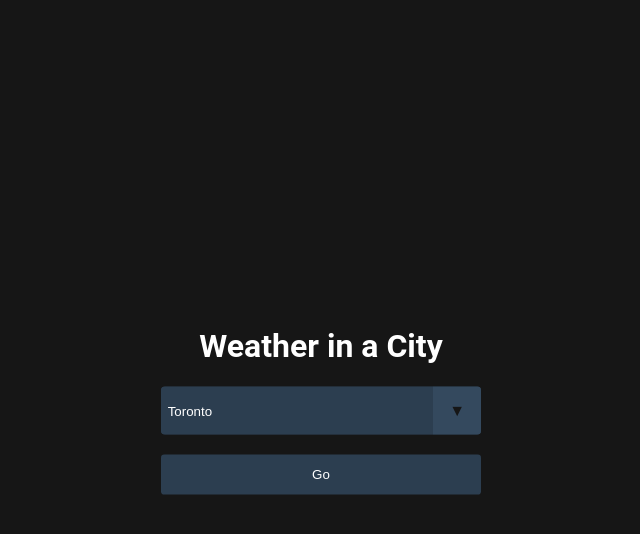
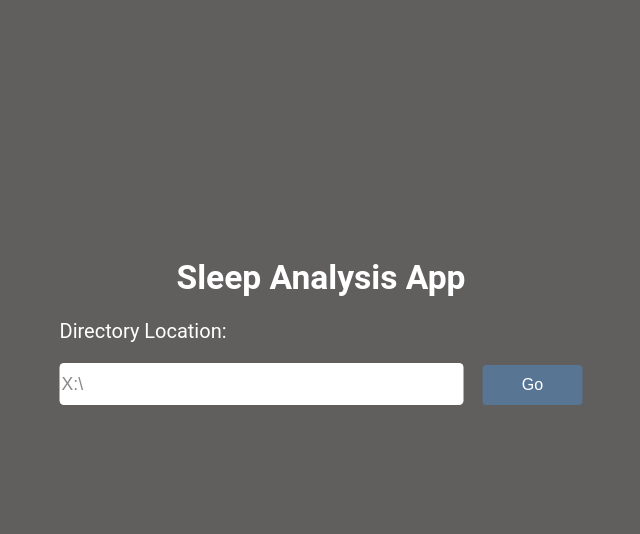
Before and after one commit to cg342/sleep_analysis_app, a Flask app: page / in a window 1280 px wide. Shown: the top 534 px of the page, without its empty margins (319-959 px from the left). Run offline with Flask 2, Linux system fonts and the light colour scheme.

Commit message:
modified front end

```diff
--- a/static/style.css
+++ b/static/style.css
@@ -1,75 +1,50 @@
 body {
-    color: #161616;
+    color: #615e5e;
     font-family: 'Roboto', sans-serif;
     text-align: center;
     background-color: currentColor;
   }
   .center-on-page {
     position: absolute;
-    top:50%;
+    top:40%;
     left: 50%;
     transform: translate(-50%,-50%);
   }
   h1 {
     text-align: center;
     color:#FFFFFF;
+    font-size: 2.1em;
   }
   img {
     vertical-align: middle;
   }
-  /* Reset Select */
-  select {
-    -webkit-appearance: none;
-    -moz-appearance: none;
-    -ms-appearance: none;
+
+  label {
+    display:block;
+    color:#FFFFFF;
+    width: 100%;
+    text-align: left;
+    font-size: 1.25em;
+
+}
+input{
   appearance: none;
   outline: 0;
   box-shadow: none;
   border: 0 !important;
-    background: #2c3e50;
-    background-image: none;
+  width: 400px;
+  height: 40px;
+  margin: 0;
+  margin-top: 20px;
+  text-align: left;
+  border-radius: .25em;
+  font-size: 1.1em;
 }
-  /* Custom Select */
-  .select {
-    position: relative;
-    display: block;
-    width: 20em;
-    height: 3em;
-    line-height: 3;
-    background: #2c3e50;
-    overflow: hidden;
-    border-radius: .25em;
-  }
-  select {
-    width: 100%;
-    height: 100%;
-    margin: 0;
-    padding: 0 0 0 .5em;
-    color: #fff;
-    cursor: pointer;
-  }
-  select::-ms-expand {
-    display: none;
-  }
-  /* Arrow */
-  .select::after {
-    content: '\25BC';
-    position: absolute;
-    top: 0;
-    right: 0;
-    bottom: 0;
-    padding: 0 1em;
-    background: #34495e;
-    pointer-events: none;
-  }
-  /* Transition */
-  .select:hover::after {
-    color: #f39c12;
-  }
-  .select::after {
-    -webkit-transition: .25s all ease;
-    -o-transition: .25s all ease;
-    transition: .25s all ease;
+
+::placeholder {
+  color: rgb(137, 137, 139);
+  font-size: 1em;
+  text-align: left;
 }
 
 button{
@@ -80,15 +55,18 @@ body {
   outline: 0;
   box-shadow: none;
   border: 0 !important;
-    background: #2c3e50;
+  background: #587694;
   background-image: none;
-    width: 100%;
+  width: 100px;
   height: 40px;
   margin: 0;
   margin-top: 20px;
+  margin-left: 15px;
+  text-align: center;
   color: #fff;
   cursor: pointer;
   border-radius: .25em;
+  font-size: 1em;
 }
 .button:hover{
   color: #f39c12;
--- a/templates/weather.html
+++ b/templates/weather.html
@@ -2,15 +2,16 @@
 <link rel="stylesheet" type="text/css" href="{{ url_for('static', filename='style.css') }}">
 
 <div class="center-on-page">
-<h1>Weather in a City</h1>
+<h1>Sleep Analysis App</h1>
+
 
 <form class="form-inline" method="POST" action="{{ url_for('result') }}">
-   <div class="select">
-    <select name="comp_select" class="selectpicker form-control">
-    {% for o in data %}
-     <option value="{{ o.name }}">{{ o.name }}</option>
-    {% endfor %}
-    </select>
-   </div>
-    <button type="submit" class="btn">Go</button>
+
+        <label for="inputpath">Directory Location:</label>
+
+        <input type="text" id="inputpath" name="inputpath" required
+        minlength="4" maxlength = "200" placeholder = "X:\">
+        <button type="submit" class="btn">Go</button>
+
+
 </form>
```
Lines whose indentation alone changed are shown as unchanged.
